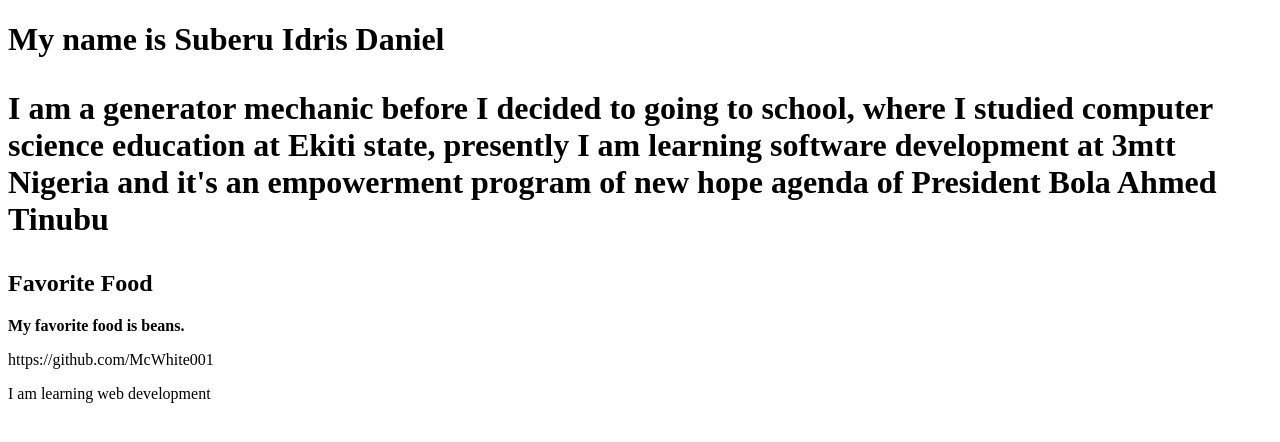
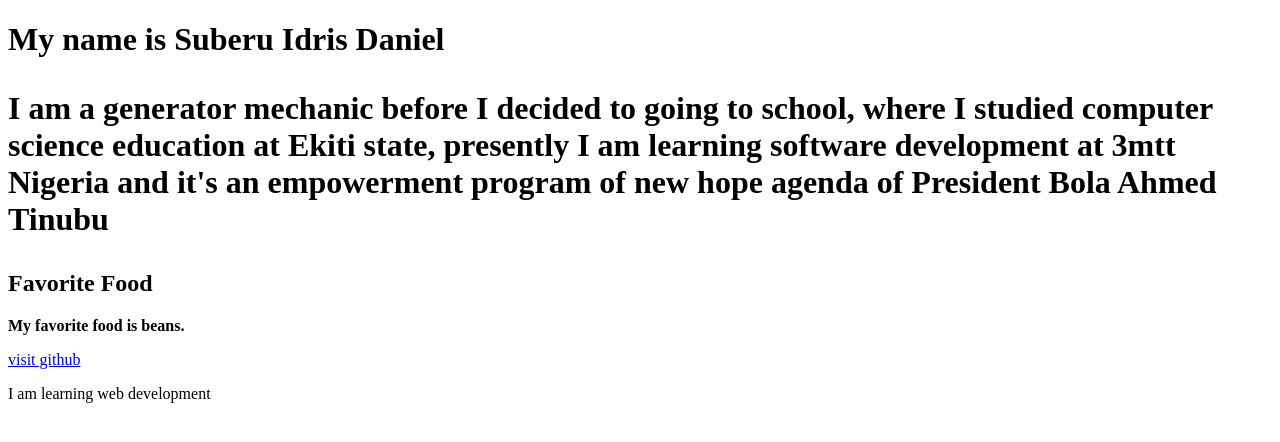
Before and after one commit to McWhite001/My-3MTT-ASSIGNMENT, a plain HTML site: page Index.html in a window 1280 px wide. Drawn offline with Linux system fonts and the light colour scheme.

Commit message:
Update Index.html

```diff
--- a/Index.html
+++ b/Index.html
@@ -9,7 +9,7 @@
     <p> I am a generator mechanic before I decided to going to school, where I studied computer science education at Ekiti state, presently I am learning software development at 3mtt Nigeria and it's an empowerment program of new hope agenda of President Bola Ahmed Tinubu</p>
     <h2>Favorite Food</h2>
     <p><b>My favorite food is beans.</b></p>
-    <a favorite website:>https://github.com/McWhite001</a>
+    <a href= "https://github.com/McWhite001"> visit github</a>
     <p>I am learning web development</p>
 </body>
 </html>
```
